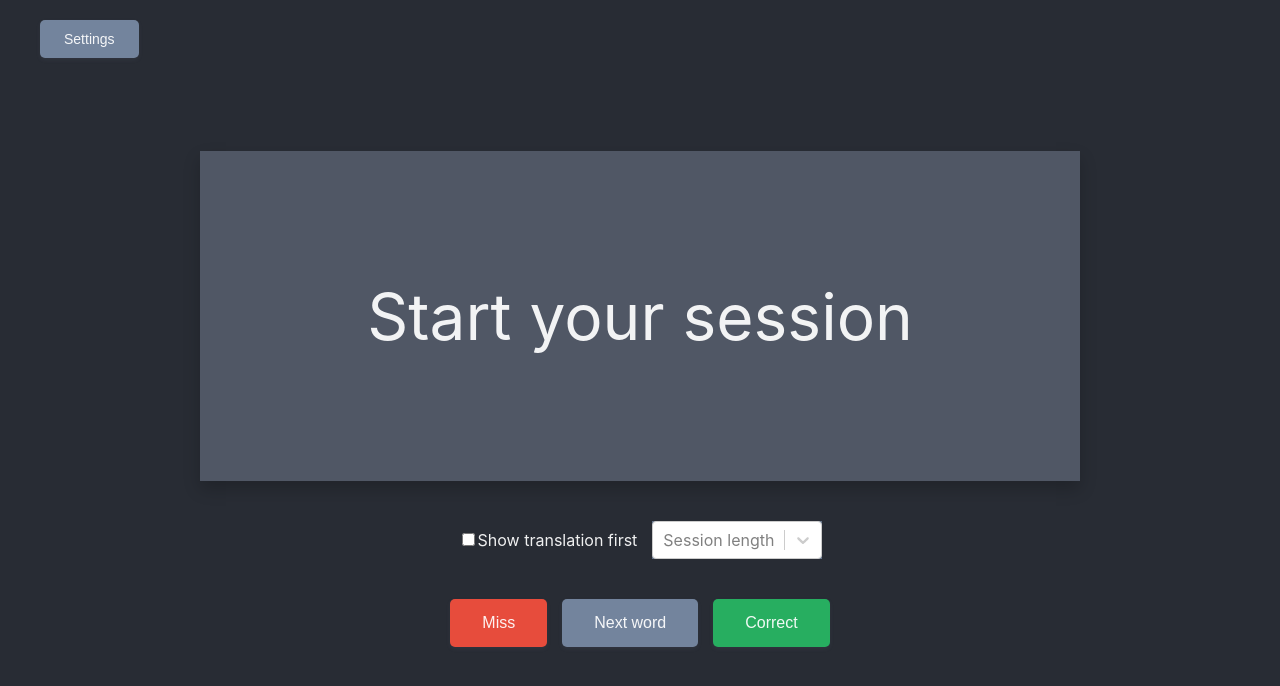
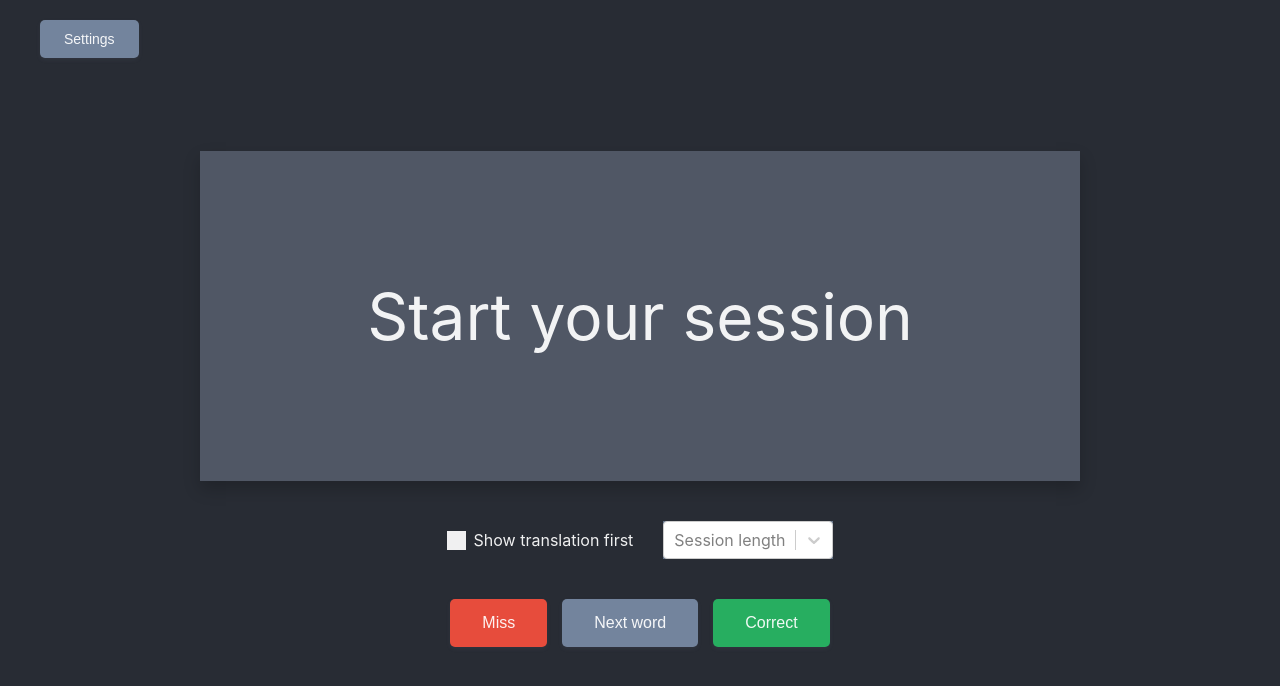
Before and after one commit to azach/lingocards, a React (Create React App) app: page / in a window 1280 px wide. Shown: the top 686 px of the page. Built offline with nearby package versions, Linux system fonts and the light colour scheme.

Commit message:
checkbox style

```diff
--- a/src/App.css
+++ b/src/App.css
@@ -136,3 +136,57 @@ button,
   background-color: rgba(115, 132, 157, 0.8);
   color: #282c34;
 }
+
+.checkbox-container {
+  display: block;
+  position: relative;
+  padding-left: 27px;
+  cursor: pointer;
+
+  > input[type="checkbox"] {
+    position: absolute;
+    opacity: 0;
+    cursor: pointer;
+    height: 0;
+    width: 0;
+  }
+
+  > .checkmark {
+    position: absolute;
+    top: 1px;
+    left: 0;
+    height: 19px;
+    width: 19px;
+    background-color: #eee;
+  }
+
+  > input~.checkmark {
+    background-color: rgba(255, 255, 255, 0.928);
+  }
+
+  > input:checked~.checkmark {
+    background-color: rgba(115, 132, 157, 1);
+  }
+
+  > .checkmark:after {
+    content: "";
+    position: absolute;
+    display: none;
+  }
+
+  > input:checked~.checkmark:after {
+    display: block;
+  }
+
+  > .checkmark:after {
+    left: 7px;
+    top: 3px;
+    width: 4px;
+    height: 8px;
+    border: solid white;
+    border-width: 0 2px 2px 0;
+    -webkit-transform: rotate(45deg);
+    -ms-transform: rotate(45deg);
+    transform: rotate(45deg);
+  }
+}
--- a/src/App.js
+++ b/src/App.js
@@ -203,15 +203,16 @@ function App() {
         )}
 
         <div style={{ marginTop: "40px" }}>
-          <div className="button-row">
-            <div>
+          <div className="button-row" style={{ gap: "30px" }}>
+            <label className="checkbox-container" htmlFor="swapCardOrder">
               <input
                 type="checkbox"
                 id="swapCardOrder"
                 onChange={(e) => setSwapCardOrder(e.target.checked)}
-              ></input>
-              <label htmlFor="swapCardOrder">Show translation first</label>
-            </div>
+              />
+              <span class="checkmark"></span>
+              Show translation first
+            </label>
 
             <Select
               className="select-dropdown"
```
